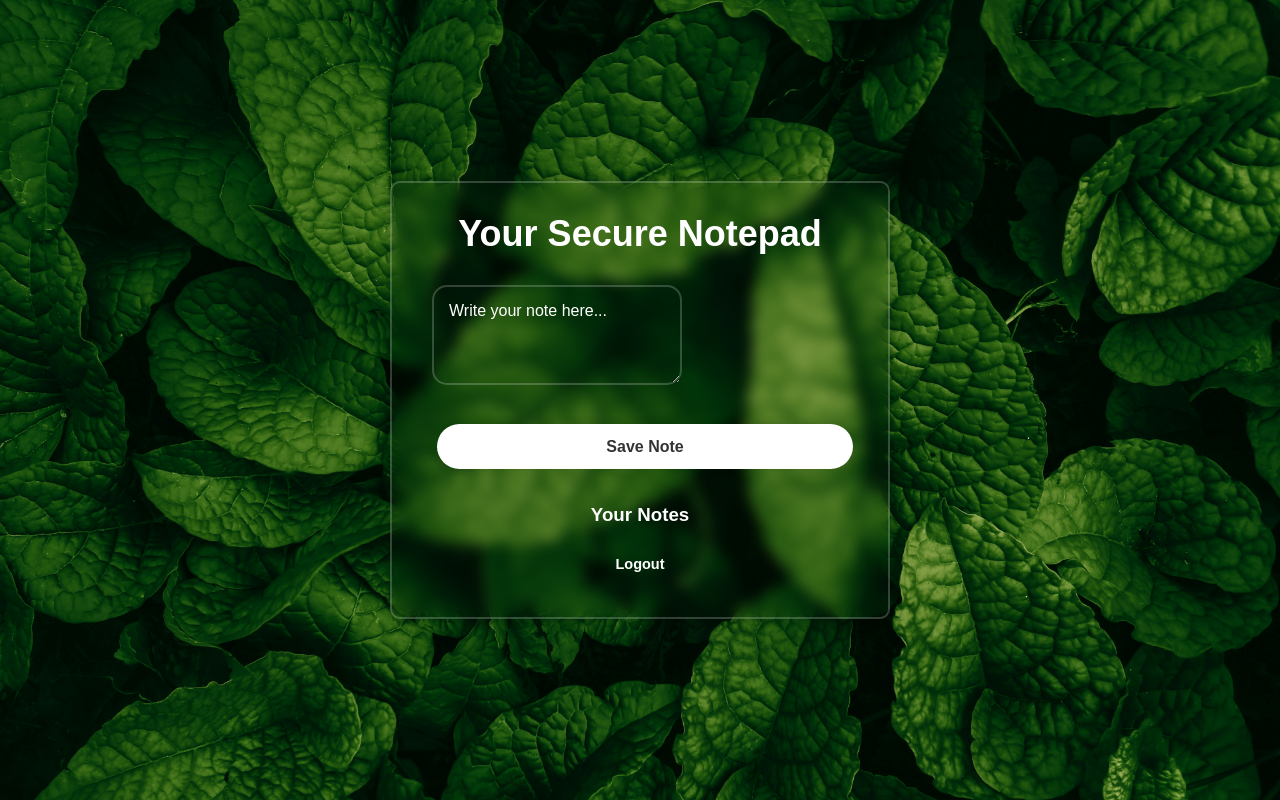
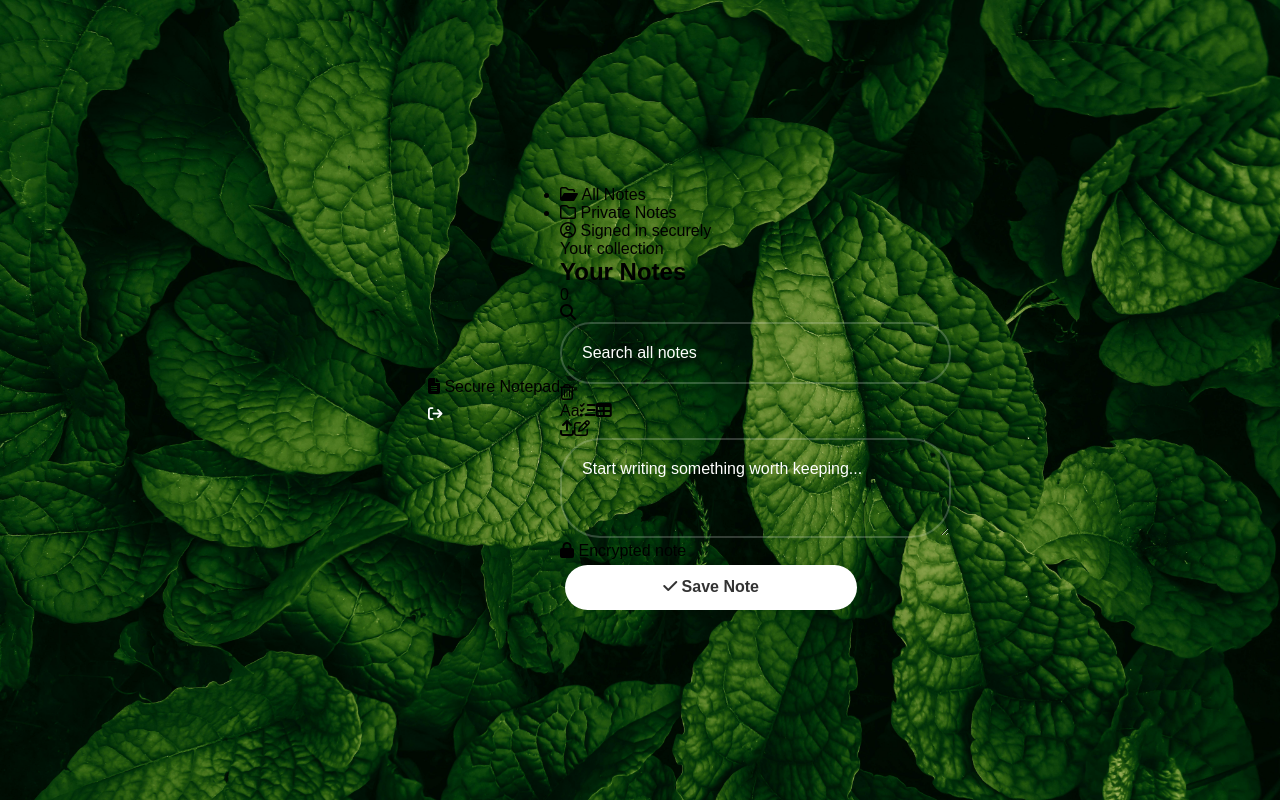
Before and after one commit to xmonokrishna16/onlinesecurenotepad-version-2, a Flask app: page /dashboard in a window 1280 px wide. Run offline with Flask 3, Linux system fonts and the light colour scheme; the visitor is signed in with stand-in values (Sample User, id 1); data that the repository does not hold is empty.

Commit message:
Refactor dashboard layout with header and sidebar
Added a header and sidebar to enhance layout and navigation.

```diff
--- a/templates/dashboard.html
+++ b/templates/dashboard.html
@@ -5,36 +5,75 @@
     <meta charset="UTF-8">
     <meta name="viewport" content="width=device-width, initial-scale=1.0">
     <title>Dashboard | Secure Notepad</title>
+    <link rel="stylesheet" href="https://cdnjs.cloudflare.com/ajax/libs/font-awesome/6.4.0/css/all.min.css">
     <link rel="stylesheet" href="{{ url_for('static', filename='style.css') }}">
 </head>
 
 <body>
-    <div class="wrapper" style="width: 500px;">
-        <h1>Your Secure Notepad</h1>
+    <header class="header">
+        <div class="header-left">
+            <i class="fa fa-file-lines"></i>
+            <span>Secure</span>
+            <span class="brand-notes">Notepad</span>
+        </div>
+        <div class="header-right">
+            <a href="/logout" aria-label="Logout" title="Logout"><i
+                    class="fa-solid fa-arrow-right-from-bracket"></i></a>
+        </div>
+    </header>
 
-        <form method="post" style="margin-top: 20px;">
-            <div class="input-box" style="height: auto;">
-                <textarea name="note" placeholder="Write your note here..." required
-                    style="width: 100%; border-radius: 15px; padding: 15px;"></textarea>
+    <div class="app-container">
+        <aside class="sidebar-left">
+            <ul class="folder-list">
+                <li class="folder-item active"><i class="fa-regular fa-folder-open"></i> All Notes</li>
+                <li class="folder-item"><i class="fa-regular fa-folder"></i> Private Notes</li>
+            </ul>
+            <div class="account-link"><i class="fa-regular fa-circle-user"></i> Signed in securely</div>
+        </aside>
+
+        <aside class="sidebar-middle">
+            <div class="notes-heading">
+                <div><span class="eyebrow">Your collection</span>
+                    <h1>Your Notes</h1>
+                </div>
+                <span class="note-count">{{ notes|length }}</span>
             </div>
-            <button type="submit" class="btn">Save Note</button>
-        </form>
+            <div class="search-container">
+                <div class="search-bar"><i class="fa-solid fa-magnifying-glass"></i><input type="text"
+                        placeholder="Search all notes" aria-label="Search all notes"></div>
+            </div>
+            <ul class="notes-list">
+                {% for note in notes %}
+                <li class="note-card">
+                    <div class="note-card-title">Note {{ loop.index }}</div>
+                    <div class="note-card-preview">{{ note[2] }}</div>
+                    <div class="note-card-footer">
+                        <span><i class="fa-regular fa-folder"></i> Private</span>
+                        <a class="delete-note" href="/delete/{{ note[0] }}" aria-label="Delete note"
+                            title="Delete note"><i class="fa-regular fa-trash-can"></i></a>
+                    </div>
+                </li>
+                {% endfor %}
+            </ul>
+        </aside>
 
-        <h3 style="margin-top: 30px; text-align: center;">Your Notes</h3>
-        <ul style="list-style-type: none; padding: 0; margin-top: 15px;">
-            {% for note in notes %}
-            <li
-                style="background: rgba(255, 255, 255, 0.1); padding: 10px 15px; border-radius: 10px; margin-bottom: 10px; display: flex; justify-content: space-between; align-items: center;">
-                <span>{{ note[2] }}</span>
-                <a href="/delete/{{ note[0] }}"
-                    style="color: #ff4d4d; font-size: 18px; margin-top: 0; text-decoration: none;">❌</a>
-            </li>
-            {% endfor %}
-        </ul>
-
-        <div class="register-link" style="margin-top: 30px;">
-            <p><a href="/logout">Logout</a></p>
-        </div>
+        <main class="editor-pane">
+            <div class="editor-toolbar">
+                <div class="toolbar-left"><i class="fa-regular fa-trash-can"></i></div>
+                <div class="toolbar-center"><span class="format-button">Aa</span><i
+                        class="fa-solid fa-list-check"></i><i class="fa-solid fa-table"></i></div>
+                <div class="toolbar-right"><i class="fa-solid fa-arrow-up-from-bracket"></i><i
+                        class="fa-regular fa-pen-to-square"></i></div>
+            </div>
+            <form class="editor-form" method="post">
+                <textarea name="note" class="editor-content" placeholder="Start writing something worth keeping..."
+                    required></textarea>
+                <div class="editor-footer">
+                    <span><i class="fa-solid fa-lock"></i> Encrypted note</span>
+                    <button type="submit" class="btn"><i class="fa-solid fa-check"></i> Save Note</button>
+                </div>
+            </form>
+        </main>
     </div>
 </body>
 
```
